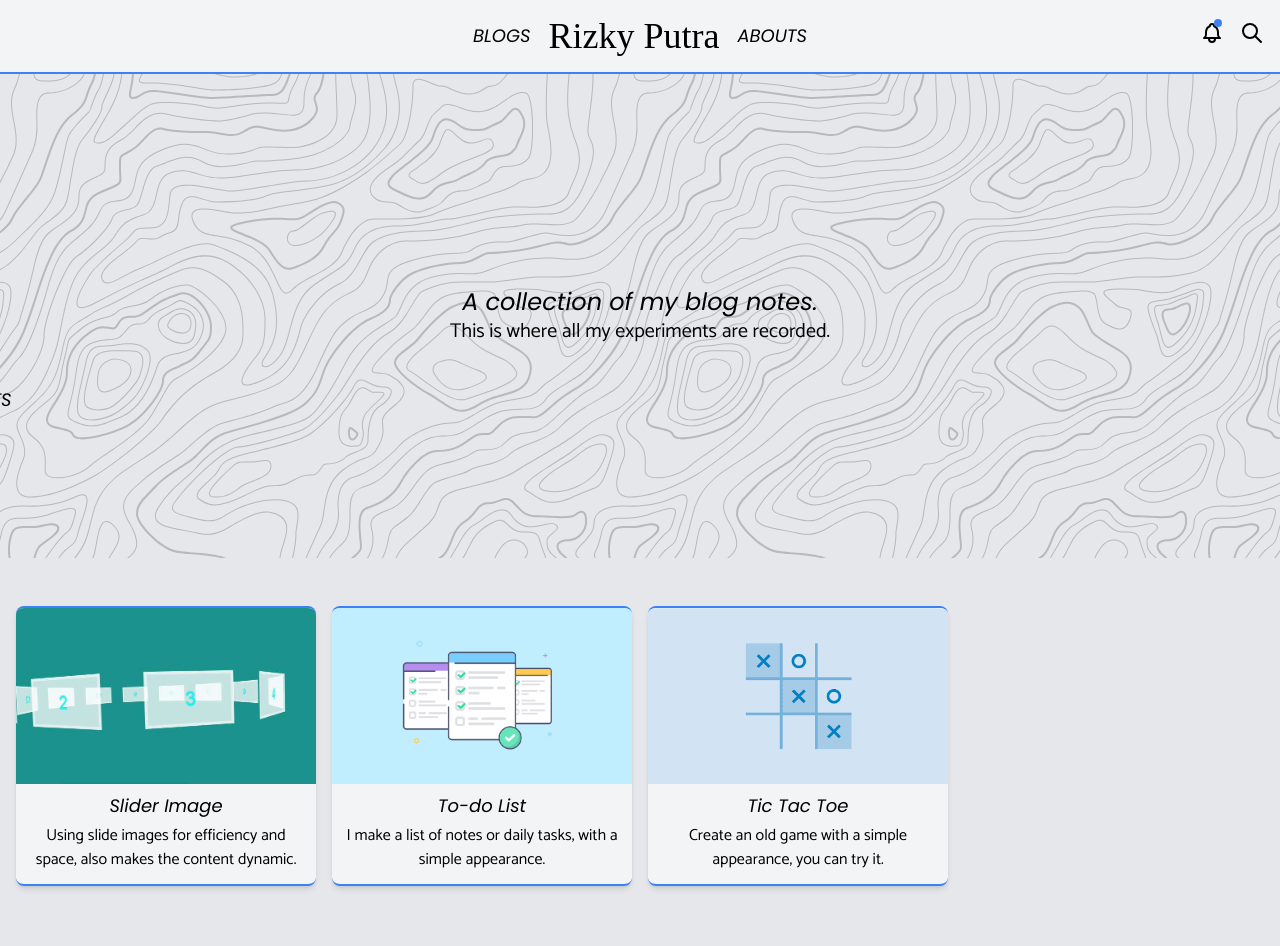
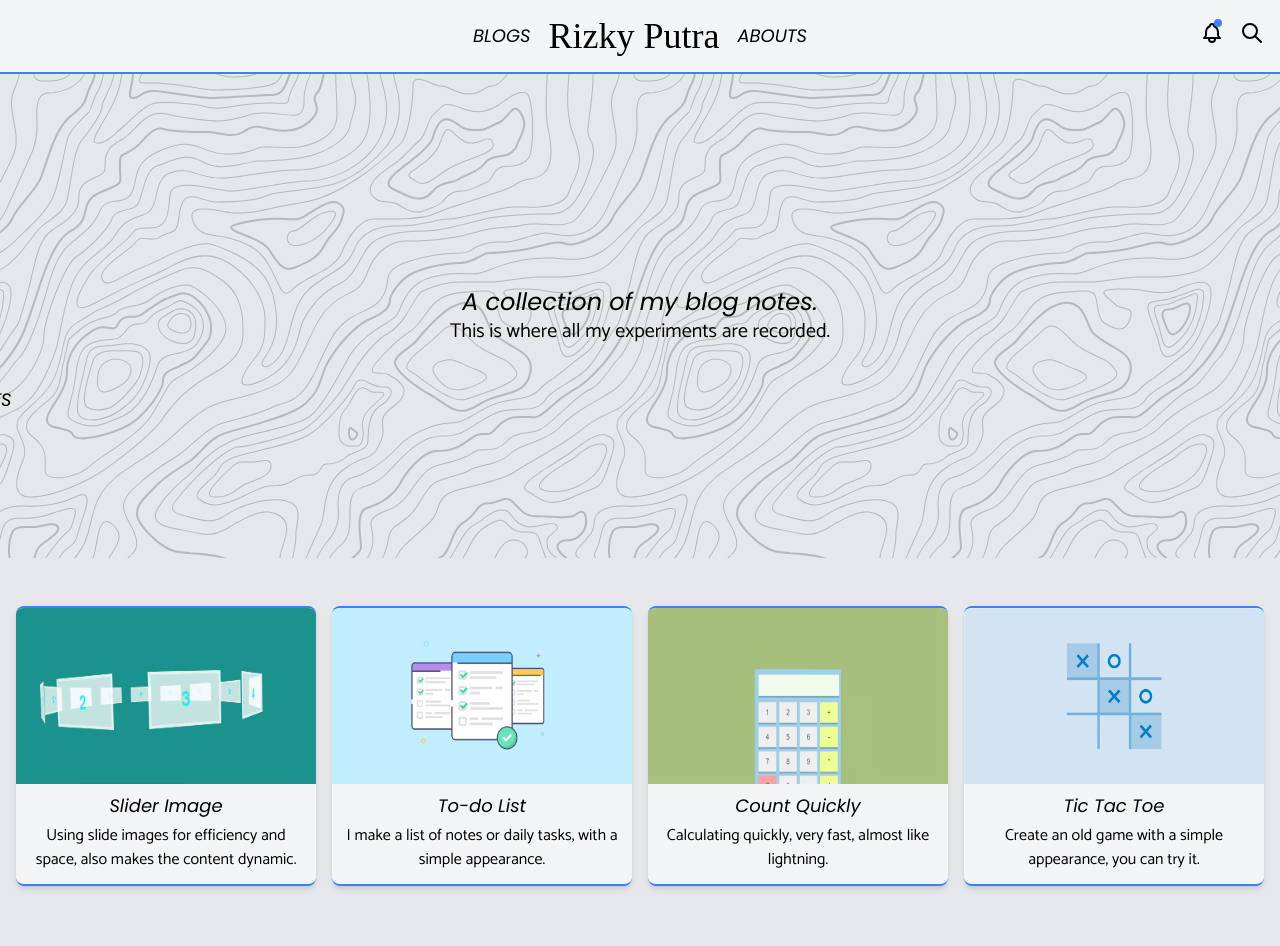
Before and after one commit to rochmadrizky/MyWeb-Next, a Next.js app: page /blogs in a window 1280 px wide. Shown: the top 946 px of the page. Built offline with nearby package versions, Linux system fonts and the light colour scheme; a web font is replaced by a local one.

Commit message:
done kalkulator

```diff
--- a/src/app/components/blogs/BlogContent.tsx
+++ b/src/app/components/blogs/BlogContent.tsx
@@ -16,6 +16,12 @@ const BLogContent = () => {
       deskripsi:
         "I make a list of notes or daily tasks, with a simple appearance.",
       link: "/todolist",
+    },
+    {
+      gambar: "/gambar/kalkulator.jpeg",
+      judul: "Count Quickly",
+      deskripsi: "Calculating quickly, very fast, almost like lightning.",
+      link: "/carousel",
     },
     {
       gambar: "/gambar/tictac.jpeg",
@@ -39,7 +45,7 @@ const BLogContent = () => {
                 <img
                   src={isi.gambar}
                   alt={isi.judul}
-                  className="w-full h-44 transform hover:scale-110 hover:rotate-6 duration-200 object-cover"
+                  className="w-full h-44 transform hover:scale-110 hover:rotate-6 duration-200 object-fill"
                 />
 
                 <div className="text-center p-2">
```
Also changed, not shown: public/gambar/kalkulator.jpeg (added).
